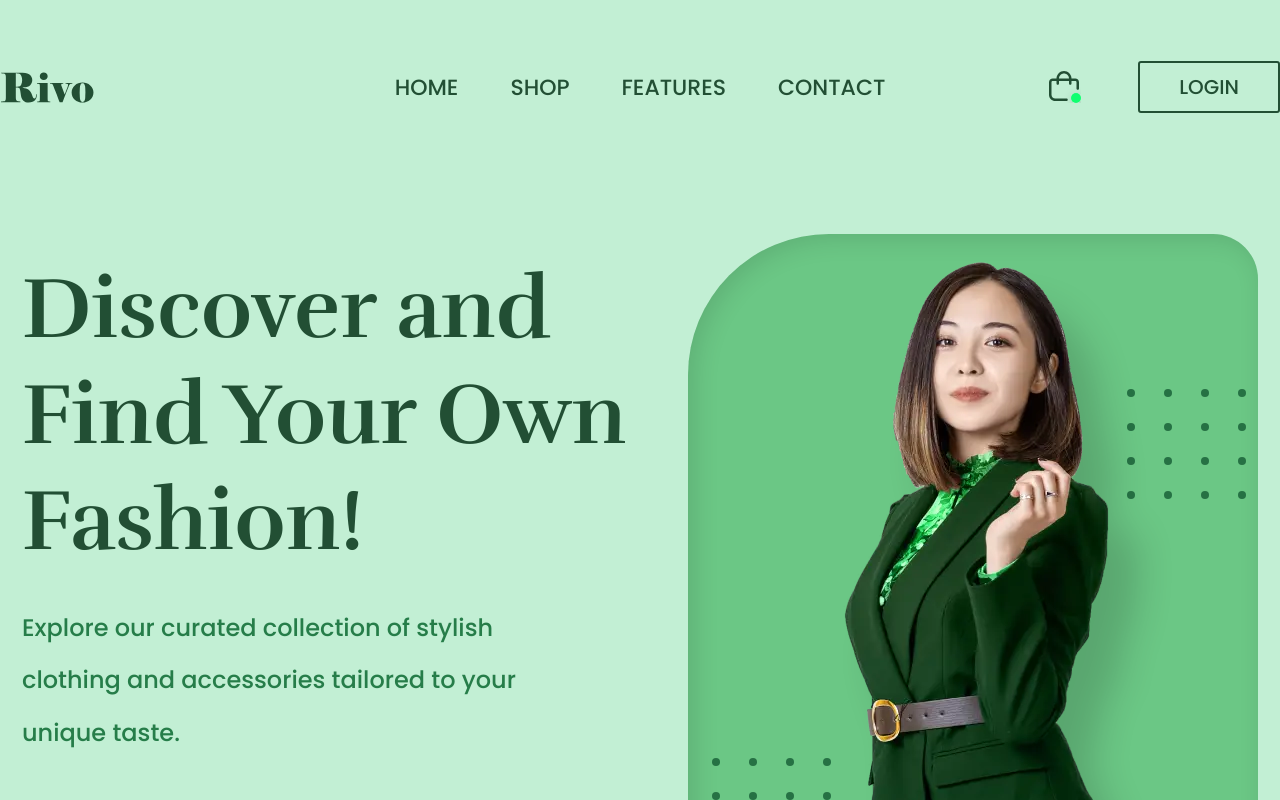
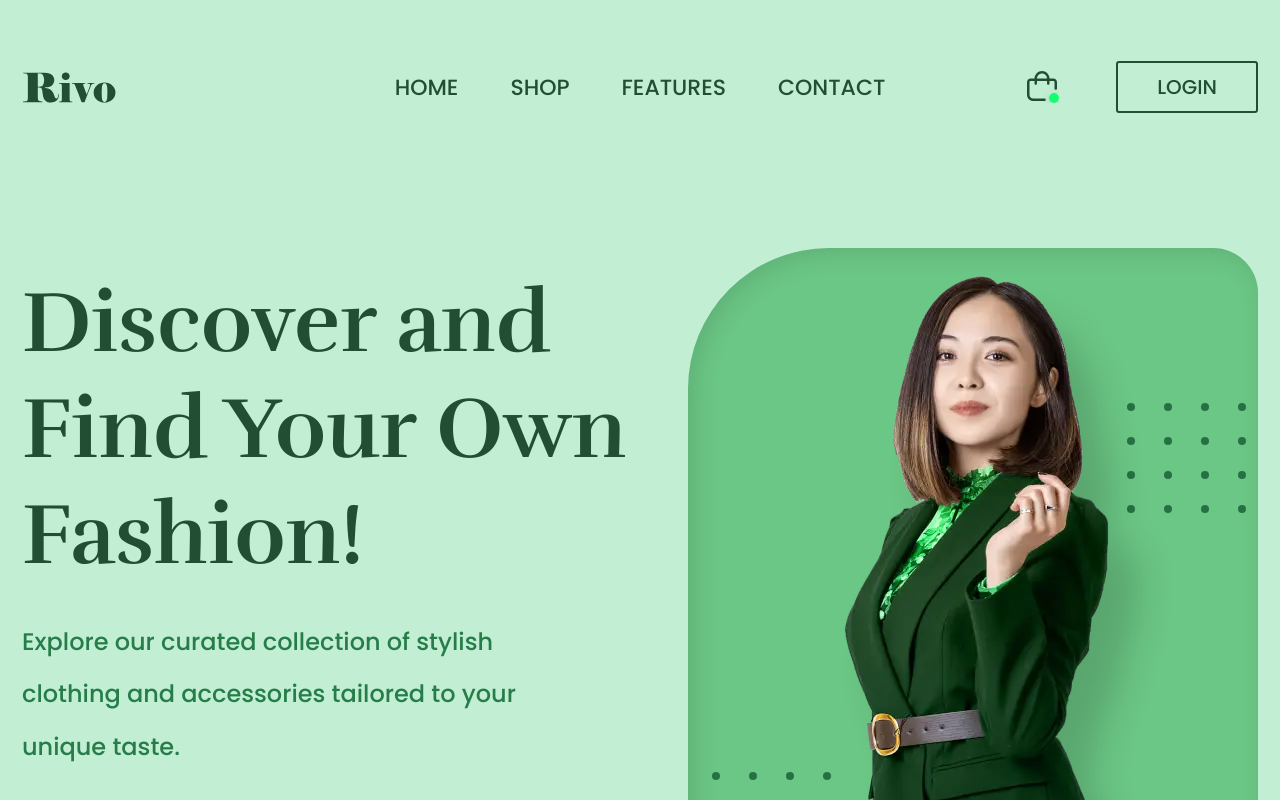
Before and after one commit to vinhhao-truong/rivo-ecomm-code-test, a Next.js app: page / in a window 1280 px wide. Shown: the top 800 px of the page. Built offline with nearby package versions, Linux system fonts and the light colour scheme.

Commit message:
Navition with scroll animation

```diff
--- a/components/layouts/Navigation/index.tsx
+++ b/components/layouts/Navigation/index.tsx
@@ -1,14 +1,51 @@
-import React from "react";
+import React, { useState } from "react";
 import Container from "../Container";
 import NextLink from "next/link";
 import Button from "@/components/pages/Home/common/Button";
 import RivoLogo from "@/components/svg/RivoLogo";
 import ShoppingCartAdd from "@/components/svg/ShoppingCartAdd";
 import navigationList from "@/data/navigation_list.json";
+import { useMotionValueEvent, useScroll, motion } from "framer-motion";
 
 const Navigation = () => {
+  const { scrollY } = useScroll();
+  const [isScrollDown, setIsScrollDown] = useState<boolean>(false);
+  const [position, setPosition] = useState<number>(0);
+
+  const isUnderDefaultPos = position > 135;
+  const isUnderHero = position > 1165;
+
+  useMotionValueEvent(scrollY, "change", (latest) => {
+    setPosition((prev) => {
+      setTimeout(() => {
+        if (latest > prev) {
+          setIsScrollDown(true);
+        } else {
+          setIsScrollDown(false);
+        }
+      }, 150);
+
+      return latest;
+    });
+  });
+
   return (
-    <Container className="mt-[50px] py-2 absolute top-0 flex items-center justify-between text-system-green-2">
+    <>
+      {/* BLANK SPACE ON TOP OF NAV */}
+      <div className="h-[50px] bg-system-green-1"></div>
+      <motion.div
+        animate={{
+          y: isScrollDown && isUnderDefaultPos ? -80 : 0,
+          transition: {
+            ease: "easeOut",
+            duration: 0.2,
+          },
+          background: isUnderHero ? "white" : undefined,
+          backdropFilter: isUnderDefaultPos ? "blur(10px)" : undefined,
+        }}
+        className="sticky top-0 bg-system-green-1 z-[100]"
+      >
+        <Container className="py-2 flex items-center justify-between text-system-green-2">
           {/* LOGO */}
           <NextLink href="/">
             <RivoLogo />
@@ -31,6 +68,8 @@ const Navigation = () => {
             </Button>
           </div>
         </Container>
+      </motion.div>
+    </>
   );
 };
 
--- a/components/pages/Home/sections/BestSelling/index.tsx
+++ b/components/pages/Home/sections/BestSelling/index.tsx
@@ -15,7 +15,7 @@ const BestSelling = () => {
     <Container className="flex flex-col items-center mb-[78px]">
       <SectionHeading heading={heading.heading} content={heading.content} />
       {/* PRODUCTS */}
-      <ul className="flex items-center justify-between mb-[40px] gap-[43px]">
+      <ul className="grid grid-cols-3 mb-[40px] gap-[43px]">
         {content.products.slice(0, numberOfProd).map((prod, idx) => {
           return (
             <li key={`best_selling_${idx}`}>
--- a/components/pages/Home/sections/Hero/HeroRight.tsx
+++ b/components/pages/Home/sections/Hero/HeroRight.tsx
@@ -35,6 +35,7 @@ const HeroRight = () => {
         style={{
           objectFit: "contain",
         }}
+        sizes=""
       />
     </Card>
   );
--- a/components/pages/Home/sections/Hero/index.tsx
+++ b/components/pages/Home/sections/Hero/index.tsx
@@ -10,7 +10,7 @@ const Hero: React.FC<ReactProps> = ({ className }) => {
     <section
       className={`${getClassNames(
         className
-      )} h-[1117px] bg-system-green-1 pt-[234px]`}
+      )} h-[1117px] bg-system-green-1 pt-[124px]`}
     >
       <Container className="flex justify-between">
         <HeroLeft />
```
Lines whose indentation alone changed are shown as unchanged.
